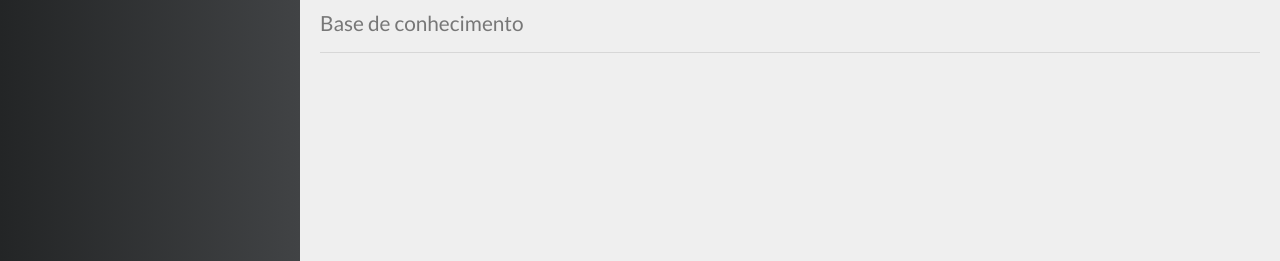
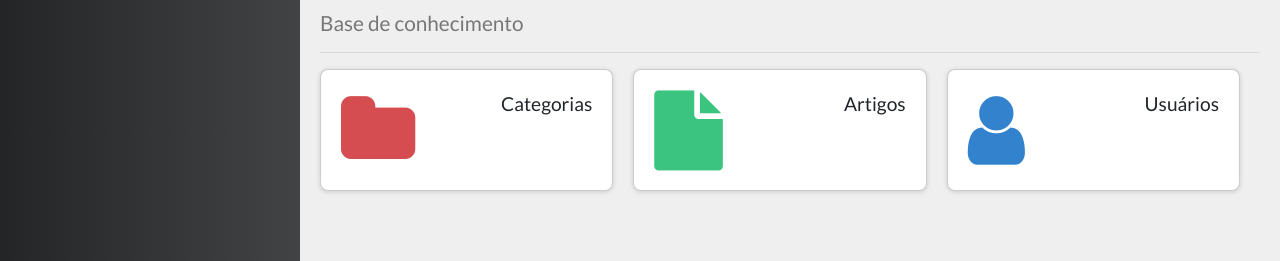
Before and after one commit to Leozin89python/Cod3r-Final-Project, a Vue app in the folder src/versao-inicial/frontend/: page / in a window 1280 px wide. Shown: the part 122-383 px from the top of the page. Built offline with nearby package versions, Linux system fonts and the light colour scheme; no server answers.

Commit message:
knowledge-cod3r-v1.1.14

```diff
--- a/src/versao-inicial/frontend/src/components/template/config/Store.js
+++ b/src/versao-inicial/frontend/src/components/template/config/Store.js
@@ -20,7 +20,6 @@
                 state.isMenuVisisble = isVisible
             }
 
-            console.log('visibleOrNot = ' +  state.isMenuVisisble)
         }
    }
 })
--- a/src/versao-inicial/frontend/src/components/template/home/Home.vue
+++ b/src/versao-inicial/frontend/src/components/template/home/Home.vue
@@ -3,6 +3,14 @@
         <PageTitle icon="fa fa-home" main="Dashboard"
          sub="Base de conhecimento"
         />
+        <div class="stats">
+            <Stat title="Categorias" :value="stat.categories"
+            icon="fa fa-folder"  color="#d54d50" />
+            <Stat title="Artigos" :value="stat.articles"
+            icon="fa fa-file" color="#3bc480"/>
+            <Stat title="Usuários" :value="stat.user"
+            icon="fa fa-user" color="#3282cd"/>
+        </div>
     </div>
 </template>
 
@@ -10,10 +18,25 @@
 
 <script>
     import PageTitle from '../PageTitle'
+    import Stat from './Stat'
+    import axios from 'axios'
+    import { baseApiUrl } from '@/global'
 
    export default{
        name:'Home',
-       components: { PageTitle }
+       components: { PageTitle, Stat },
+       data: function() {
+
+          return {
+               stat: {}
+          }
+       },methods:{
+           getStats()  {
+               axios.get(`${ baseApiUrl }/stats`).then(res => this.stat = res.data)
+           }
+       },mounted()  {
+           this.getStats()
+       }
    }
 </script>
 
@@ -23,4 +46,9 @@
     .home{
 
     }
+    .stats{
+        display: flex;
+        justify-content: space-between;
+        flex-wrap: wrap;
+    }
 </style>
--- /dev/null
+++ b/src/versao-inicial/frontend/src/components/template/home/Stat.vue
@@ -0,0 +1,64 @@
+<template>
+    <div class="stat">
+        <div class="stat-icon">
+            <i :class="icon" :style="style"></i>
+        </div>
+        <div class="stat-info"></div>
+        <span class="stat-title">{{ title }}</span>
+        <span class="stat-value">{{ value }}</span>
+    </div>
+</template>
+
+
+
+
+
+<script>
+    export default{
+        name:'Stat',
+        props:['title','value','icon','color'],
+        computed:   {
+                style() {
+                    return "color: " + ( this.color || '#000' )
+                }
+        }
+    }
+</script>
+
+
+
+
+<style>
+    .stat{
+        flex: 1;
+        display: flex;
+        border-radius: 8px;
+        margin-right: 20px;
+        margin-bottom: 20px;
+        background-color: #fff;
+        padding: 20px;
+        border: 1px solid rgba(0,0,0,0.2);
+        cursor: pointer;
+        box-shadow: 0 1px 5px rgba(0,0,0,0.15);
+    }
+    .stat-icon{
+        display: flex;
+        align-items: center;
+    }
+
+    .stat-icon i{
+        font-size: 5rem;
+    }
+    .stat-info{
+        flex:1;
+        display:flex;
+        flex-direction: column;
+        align-items: flex-end;
+    }
+    .stat-title {
+        font-size: 1.2rem;
+    }
+    .stat-value{
+        font-size: 3rem;
+    }
+</style>
--- /dev/null
+++ b/src/versao-inicial/frontend/src/global.js
@@ -0,0 +1 @@
+export const baseApiUrl = 'http://localhost:3001'
```
